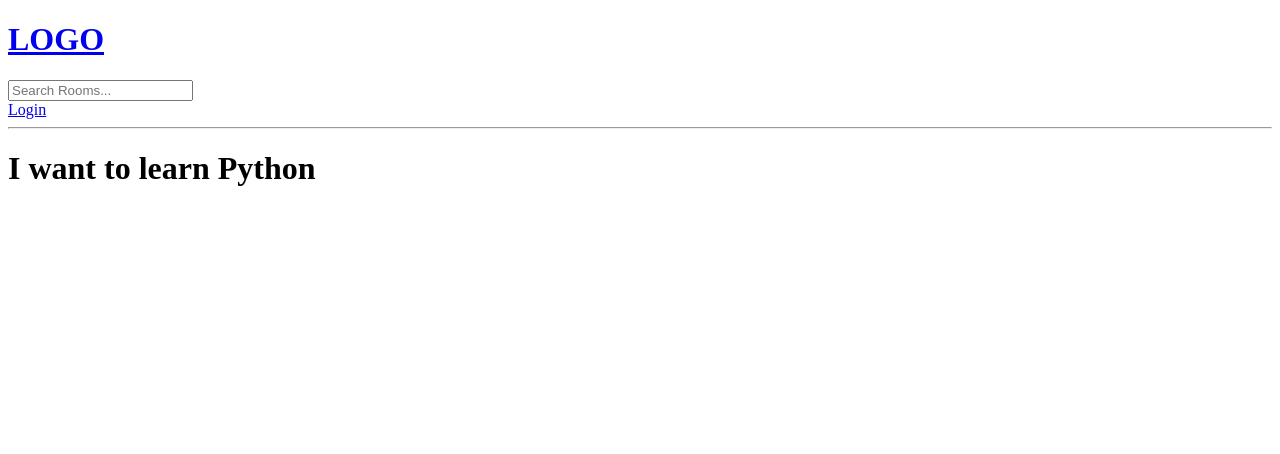
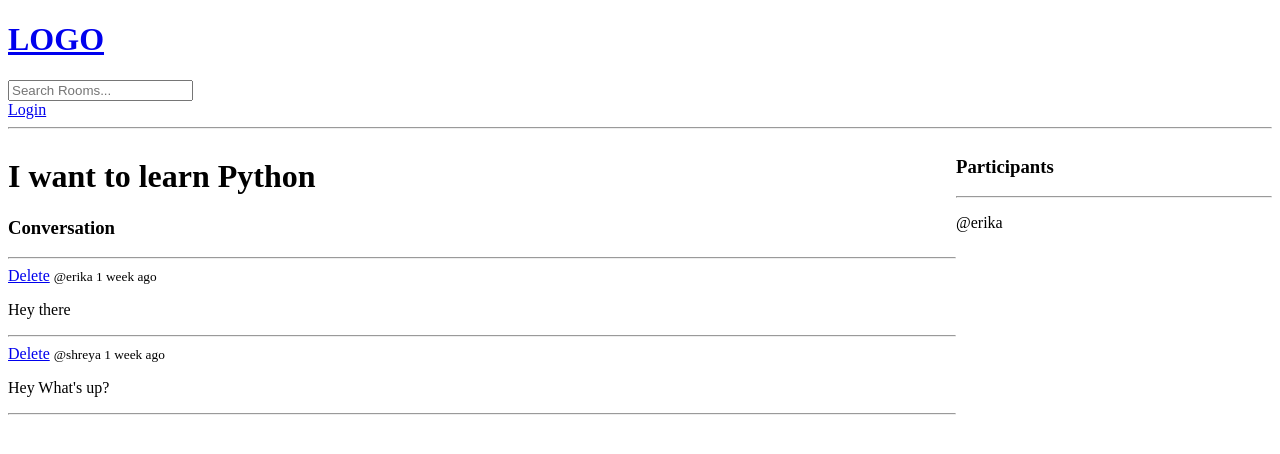
Before and after one commit to ShreyaAdh/DjangoProject, a Django app: page /room/4/ in a window 1280 px wide. Shown: the top 454 px of the page. Run offline with Django 5.2, Linux system fonts and the light colour scheme; data comes from the database, SQL or seed files in the repository; both versions use the stored data as it was after the commit.

Commit message:
Char Room Messages CRUD completed

```diff
--- a/base/models.py
+++ b/base/models.py
@@ -16,7 +16,7 @@ class Room(models.Model):
     topic = models.ForeignKey(Topic, on_delete=models.SET_NULL, null =True)
     name = models.CharField(max_length=200)
     description = models.TextField(null=True, blank=True)
-    #participants =
+    participants = models.ManyToManyField(User, related_name='participants', blank=True)
     updated = models.DateTimeField(auto_now = True)
     created = models.DateTimeField(auto_now_add=True)
 
--- a/base/templates/base/room.html
+++ b/base/templates/base/room.html
@@ -1,5 +1,54 @@
 {% extends 'main.html' %} {% block content %}
 
-<h1>{{room.name}}</h1>
+<style>
+  .room-container {
+    display: grid;
+    grid-template-columns: 3fr 1fr;
+  }
+</style>
 
-{%endblock content%}
+<div class="room-container">
+  <div>
+    <h1>{{room.name}}</h1>
+    <p>{{room.description}}</p>
+
+    <div class="comment-wrapper">
+      <h3>Conversation</h3>
+      <hr />
+
+      {% for message in room_messages %}
+      <div>
+        {% if request.user == message.user%} {% endif %}
+        <a href="{% url 'delete-message' message.id %}">Delete</a>
+        <small>@{{message.user}} {{message.created|timesince}} ago</small>
+        <p>{{message.body}}</p>
+        <hr />
+      </div>
+      {% endfor %}
+    </div>
+
+    {% if request.user.is_authenticated %}
+    <div class="comment-form">
+      <form method="POST" action="">
+        {% csrf_token %}
+        <input
+          type="text"
+          name="body"
+          placeholder="Write your message here..."
+        />
+      </form>
+    </div>
+    {% endif %}
+  </div>
+  <div>
+    <h3>Participants</h3>
+    <hr />
+
+    {% for user in participants %}
+    <div>
+      <p>@{{user.username}}</p>
+    </div>
+    {% endfor %}
+  </div>
+</div>
+{%endblock %}
--- a/base/urls.py
+++ b/base/urls.py
@@ -13,4 +13,5 @@ urlpatterns =[
     path('create-room/', views.createRoom, name="create-room"),
   path('update-room/<str:pk>/', views.updateRoom, name="update-room"),
   path('delete-room/<str:pk>/', views.deleteRoom, name="delete-room"),
+  path('delete-message/<str:pk>/', views.deleteMessage, name="delete-message"),
 ]
--- a/base/views.py
+++ b/base/views.py
@@ -6,7 +6,7 @@ from django.db.models import Q
 from django.contrib.auth.models import User
 from django.contrib.auth import authenticate, login, logout
 from django.contrib.auth.forms import UserCreationForm
-from .models import Room, Topic
+from .models import Room, Topic, Message
 from .forms import RoomForm
 
 
@@ -82,7 +82,20 @@ def home(request):
 
 def room(request, pk):
     room = Room.objects.get(id=pk)
-    context = {'room': room}
+    room_messages = room.message_set.all().order_by('-created')
+    participants =room.participants.all()
+
+    if request.method == 'POST':
+        message = Message.objects.create(
+            user=request.user,
+            room=room,
+            body=request.POST.get('body')
+        )
+        room.participants.add(request.user)
+        return redirect('room', pk=room.id)
+
+
+    context = {'room': room,'room_messages': room_messages, 'participants':participants}
     return render(request, 'base/room.html', context)
 
 
@@ -129,3 +142,19 @@ def deleteRoom(request, pk):
         return redirect('home')
 
     return render(request, 'base/delete.html', {'obj':room})
+
+
+
+
+@login_required(login_url= 'login')
+def deleteMessage(request, pk):
+    message = Message.objects.get(id=pk)
+    if request.user != message.user:
+           return HttpResponse('You are not allowed here!!')
+
+
+    if request.method == 'POST':
+        message.delete()
+        return redirect('home')
+
+    return render(request, 'base/delete.html', {'obj':message})
```
Also changed, not shown: base/migrations/0003_room_participants.py (added), db.sqlite3.
